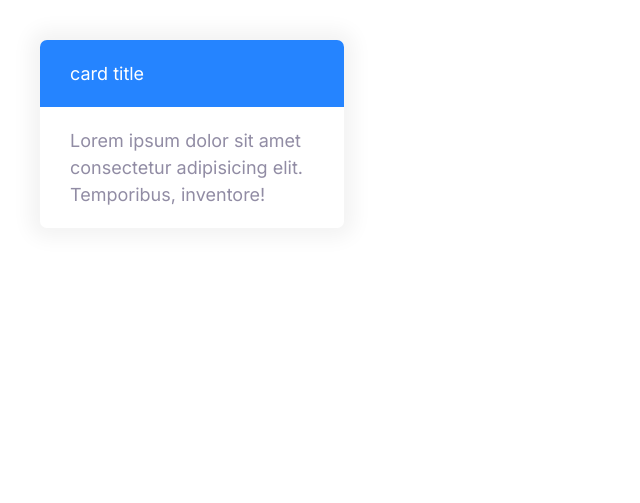
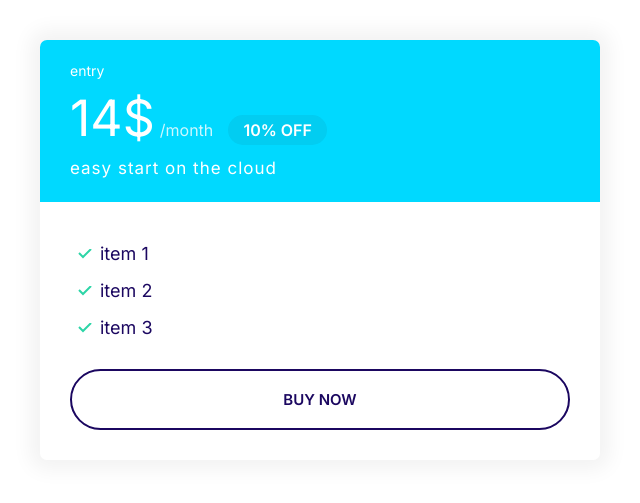
Before and after one commit to sina625/moshify, a plain HTML site: page index.html in a window 1280 px wide. Shown: the whole page, without its empty margins (0-640 px from the left). Drawn offline with Linux system fonts and the light colour scheme.

Commit message:
define plans

```diff
--- a/css/style.css
+++ b/css/style.css
@@ -109,11 +109,19 @@ a{
     font-size: 1.6rem;
 }
 
+.badge--small{
+    font-size: 1.6rem;
+    padding: 0.5rem 1.5rem;
+}
+
 @media screen and (min-width:1024){
     .badge{
         font-size: 1.5rem;
     }
     .badge--secondary{
+        font-size: 1.2rem;
+    }
+    .badge--small{
         font-size: 1.2rem;
     }
 }
@@ -279,8 +287,7 @@ a{
 }
 
 .card-container{
-    width: 30%;
-
+    width: 50%;
     padding: 4rem;
 }
 
@@ -296,3 +303,56 @@ a{
     background-color: var(--color-secondary);
     color: #fff;
 }
+
+.card--secondary .badge--secondary{
+    background: #02cdf1;
+}
+
+/*plans*/
+
+.plan__name{
+    color: #fff;
+    font-weight: 500;
+    margin: 0;
+    font-size: 2.4rem;
+}
+
+.plan__price{
+    font-size: 6rem;
+}
+
+.plan__billing-cycle{
+    font-size: 2.4rem;
+    font-weight: 300;
+    opacity: 0.8;
+    margin-right: 1rem;
+}
+
+.plan__description{
+    font-size: 2rem;
+    font-weight: 300;
+    letter-spacing: 1px;
+    display: block;
+}
+
+.plan .list__item{
+    margin-bottom: 1rem;
+}
+
+@media screen and (min-width:1024px){
+    .plan__name{
+        font-size: 1.4rem;
+    }
+
+    .plan__price{
+        font-size: 5rem;
+    }
+
+    .plan__billing-cycle{
+        font-size: 1.6rem;
+    }
+
+    .plan__description{
+        font-size: 1.7rem;
+    }
+}
--- a/index.html
+++ b/index.html
@@ -13,13 +13,25 @@
 </head>
 <body>
     <div class="card-container">
-        <div class="card card--primary">
-            <header class="card__header">card title</header>
-            <div class="card__body">
-                Lorem ipsum dolor sit amet consectetur adipisicing elit. Temporibus, inventore!
+        <div class="plan">
+            <div class="card card--secondary">
+                <header class="card__header">
+                    <h3 class="plan__name">entry</h3>
+                    <span class="plan__price">14$</span>
+                    <span class="plan__billing-cycle">/month</span>
+                    <span class="badge badge--secondary badge--small">10% OFF</span>
+                    <span class="plan__description">easy start on the cloud</span>
+                </header>
+                <div class="card__body">
+                    <ul class="list list--tick">
+                        <li class="list__item">item 1</li>
+                        <li class="list__item">item 2</li>
+                        <li class="list__item">item 3</li>
+                    </ul>
+                    <button class="btn btn--block btn--outline">buy now</button>
+                </div>
             </div>
         </div>
     </div>
-
 </body>
 </html>
```
